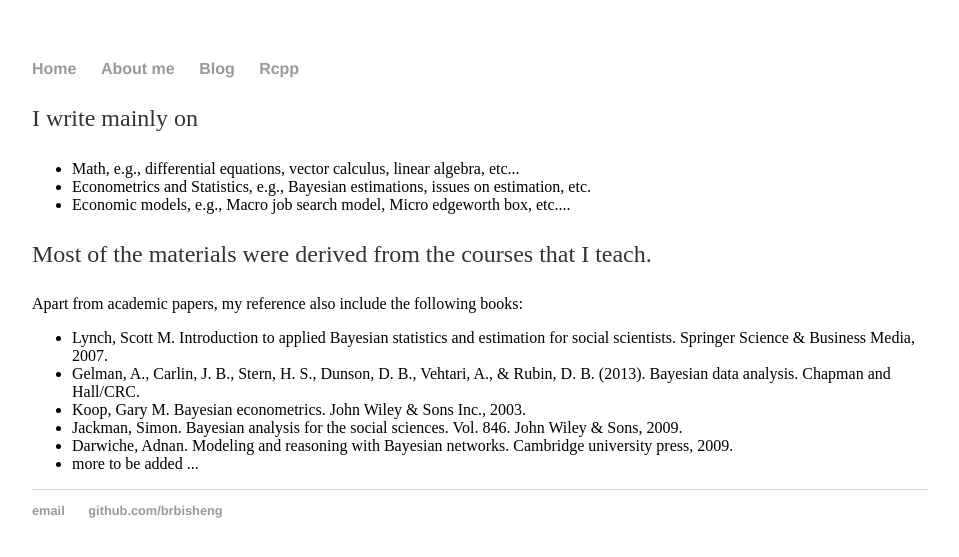
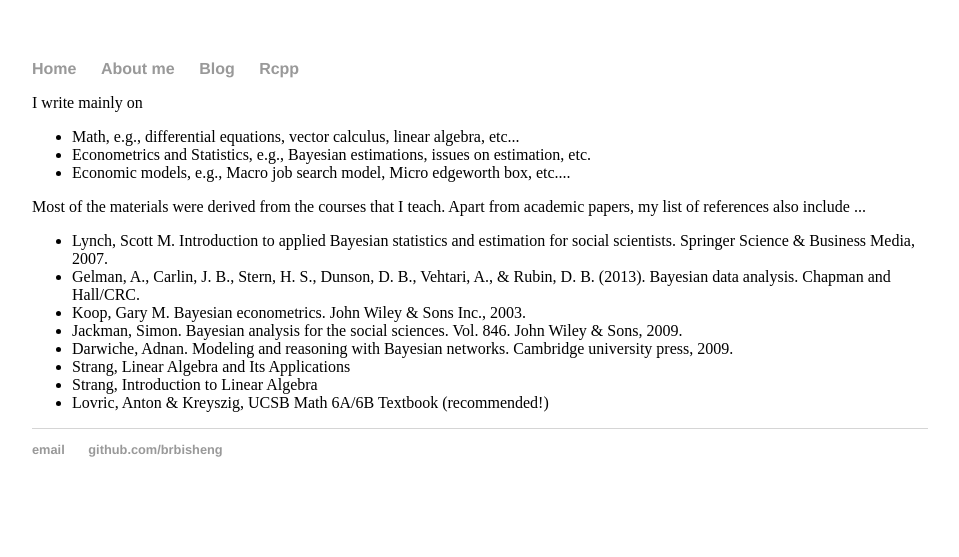
Before and after one commit to brbisheng/brbisheng.github.io, a Jekyll site: the page built from index.html, in a window 1280 px wide. Shown: the top 557 px of the page, without its empty margins (160-1119 px from the left). Built offline with Jekyll 4.4.1, drawn with Linux system fonts in a browser that asks for light colours.

Commit message:
Update index.html

```diff
--- a/index.html
+++ b/index.html
@@ -5,22 +5,24 @@ title: Assigned to default.html
 
 <!--   <link type="text/css" rel="stylesheet" href="stylesheets/main.css" />        -->
 <div class="blurb">
-	<p>I write mainly on </p>
+	I write mainly on
 	<ul>
 		<li>Math, e.g., differential equations, vector calculus, linear algebra, etc...</li>
 		<li>Econometrics and Statistics, e.g., Bayesian estimations, issues on estimation, etc.</li>
 		<li>Economic models, e.g., Macro job search model, Micro edgeworth box, etc....</li>
 	</ul>
-	<p>Most of the materials were derived from the courses that I teach.</p>
+	Most of the materials were derived from the courses that I teach.
 
-	<span>Apart from academic papers, my reference also include the following books: </span>
+	<span>Apart from academic papers, my list of references also include ... </span>
 	<ul>
 		<li>Lynch, Scott M. Introduction to applied Bayesian statistics and estimation for social scientists. Springer Science & Business Media, 2007.</li>
 		<li>Gelman, A., Carlin, J. B., Stern, H. S., Dunson, D. B., Vehtari, A., & Rubin, D. B. (2013). Bayesian data analysis. Chapman and Hall/CRC.</li>
 		<li>Koop, Gary M. Bayesian econometrics. John Wiley & Sons Inc., 2003.</li>
                 <li>Jackman, Simon. Bayesian analysis for the social sciences. Vol. 846. John Wiley & Sons, 2009.</li>
 		<li>Darwiche, Adnan. Modeling and reasoning with Bayesian networks. Cambridge university press, 2009.</li>
-		<li>more to be added ...</li>
+		<li>Strang, Linear Algebra and Its Applications</li>
+		<li>Strang, Introduction to Linear Algebra</li>
+		<li>Lovric, Anton & Kreyszig, UCSB Math 6A/6B Textbook (recommended!)</li>
 	</ul>
 </div><!-- /.blurb -->
 <!-- I will put some Bayesian material here. <em>A Touch of Evil</em> ... <a href="/about">Read more about it...</a>-->
```
